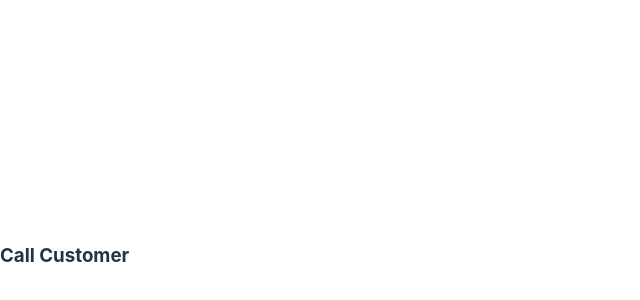
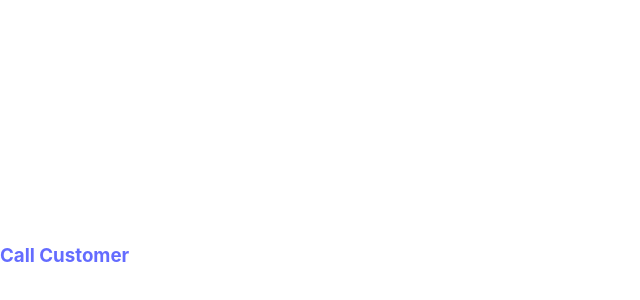
Before and after one commit to setodeve/ToDoList-React, a React (Vite) app: page /todos/1 in a window 1280 px wide. Shown: the part 144-444 px from the top of the page, without its empty margins (0-640 px from the left). Built offline with nearby package versions, Linux system fonts and the light colour scheme.

Commit message:
Add Link for Todo component

```diff
--- a/src/components/Todo.tsx
+++ b/src/components/Todo.tsx
@@ -1,3 +1,5 @@
+import { Link } from "react-router-dom";
+
 interface Todo{
   id:number,
   title:string,
@@ -12,7 +14,9 @@
   const todo = data.data
   return (
     <div>
-      <h3>{todo.title}</h3>
+      <Link to={`/todos/${todo.id}/`}>
+        <h3>{todo.title}</h3>
+      </Link>
     </div>
   )
 }
--- a/src/pages/detail.tsx
+++ b/src/pages/detail.tsx
@@ -16,7 +16,6 @@
 const findTodo = () => {
   const paramsData  = useParams();
   const {todoInfo,setTodoInfo} = useContext(TodoInfoContext)
-  console.log(todoInfo.filter((todo:Todo)=>todo.id==Number(paramsData.todoID)))
   return todoInfo.filter((todo:Todo)=>todo.id==Number(paramsData.todoID))
 }
 
```
